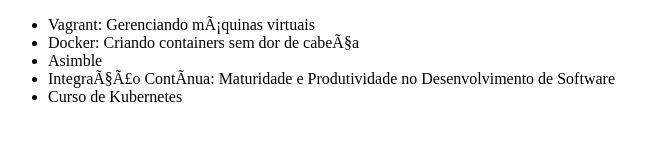
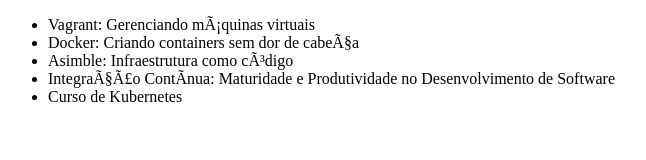
Before and after one commit to JanainaSoul/alura-git, a plain HTML site: page index.html in a window 1280 px wide. Shown: the whole page, without its empty margins (0-646 px from the left). Drawn offline with Linux system fonts and the light colour scheme.

Commit message:
Mudando nome do curso de Ansible

```diff
--- a/index.html
+++ b/index.html
@@ -9,7 +9,7 @@
     <ul>
         <li> Vagrant: Gerenciando máquinas virtuais</li>
         <li> Docker: Criando containers sem dor de cabeça</li>
-        <li> Asimble </li>
+        <li> Asimble: Infraestrutura como código </li>
         <li> Integração Contínua: Maturidade e Produtividade no Desenvolvimento de Software</li>
         <li> Curso de Kubernetes</li>
     </ul>
```
